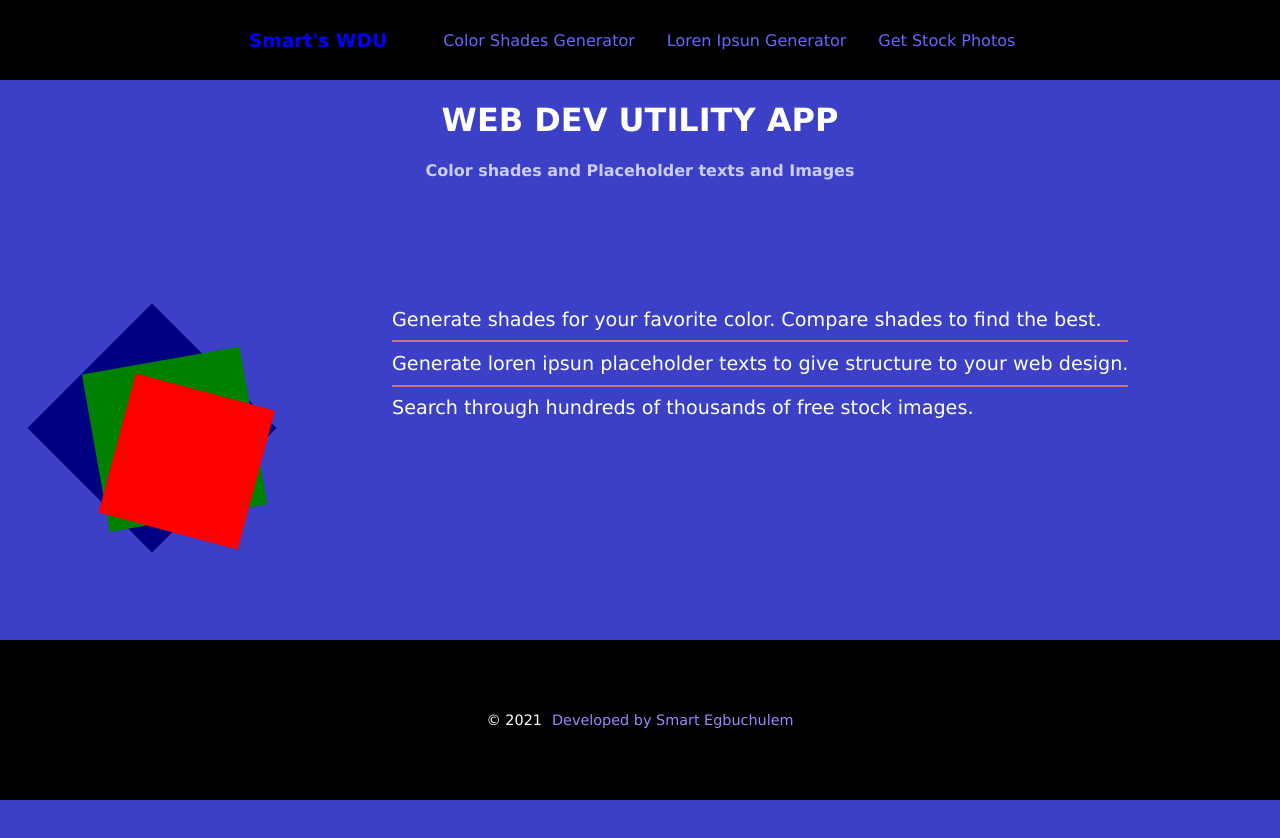
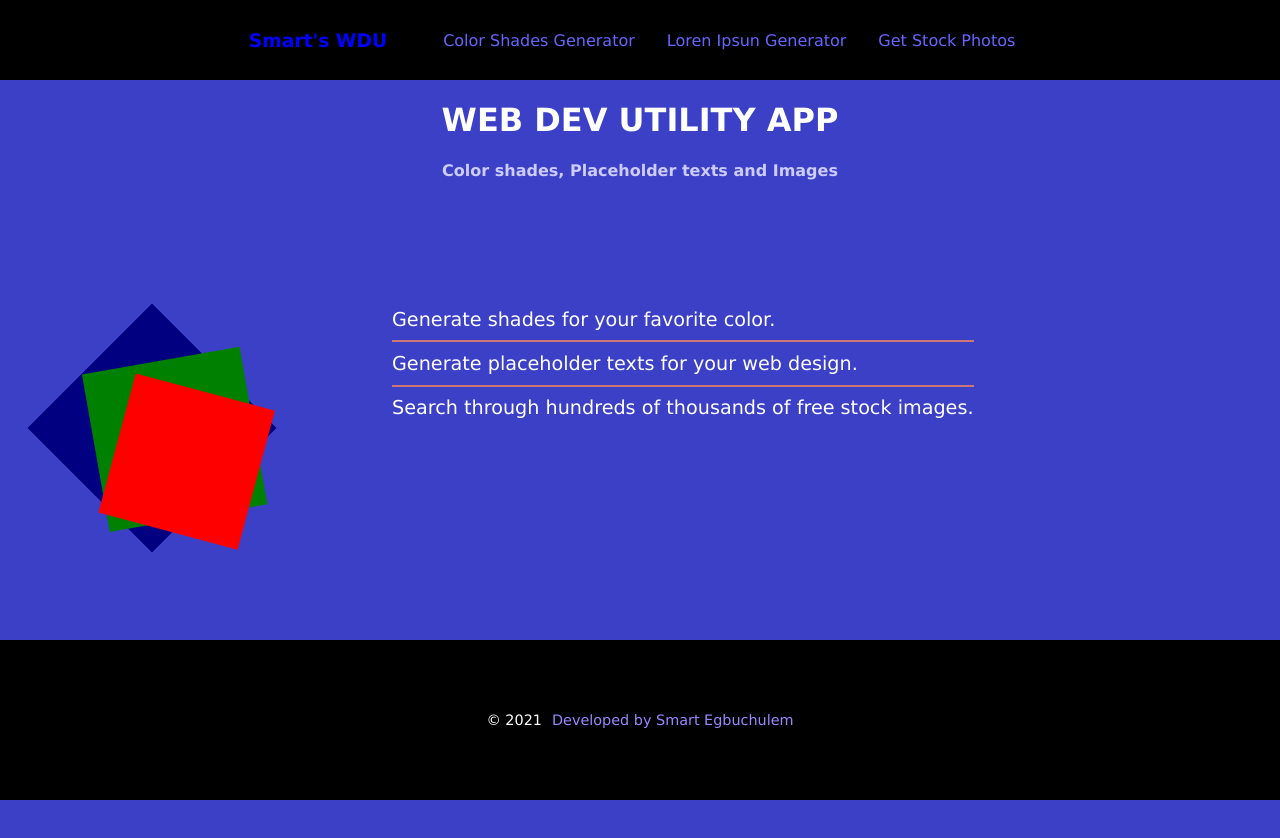
Before and after one commit to SmartGlaxx/webdev-utility, a React (Create React App) app: page / in a window 1280 px wide. Shown: the top 838 px of the page. Built offline with nearby package versions, Linux system fonts and the light colour scheme.

Commit message:
minor changes on home page

```diff
--- a/src/pages/home.js
+++ b/src/pages/home.js
@@ -199,7 +199,7 @@ const Home =()=>{
     return (
         <Container>
        <h1 className ='hero-text'>WEB DEV UTILITY APP</h1>
-       <h4 className='hero-text-2'>Color shades and Placeholder texts and Images</h4>
+       <h4 className='hero-text-2'>Color shades, Placeholder texts and Images</h4>
        <div className='main'>
        	<div className='inner-1'>
        		<div className='inner-2'>
@@ -207,9 +207,9 @@ const Home =()=>{
        		</div>
        	</div>
        	<div className='sub-text'>
-       		<div className='hero-subtexts subtext-1'>Generate shades for your favorite color. Compare shades to find the best.</div>
+       		<div className='hero-subtexts subtext-1'>Generate shades for your favorite color.</div>
        		<hr />
-       		<div className='hero-subtexts subtext-2'>Generate loren ipsun placeholder texts to give structure to your web design.</div>
+       		<div className='hero-subtexts subtext-2'>Generate placeholder texts for your web design.</div>
        		<hr/>
        		<div className='hero-subtexts subtext-3'>Search through hundreds of thousands of free stock images.</div>
        	</div>
```
